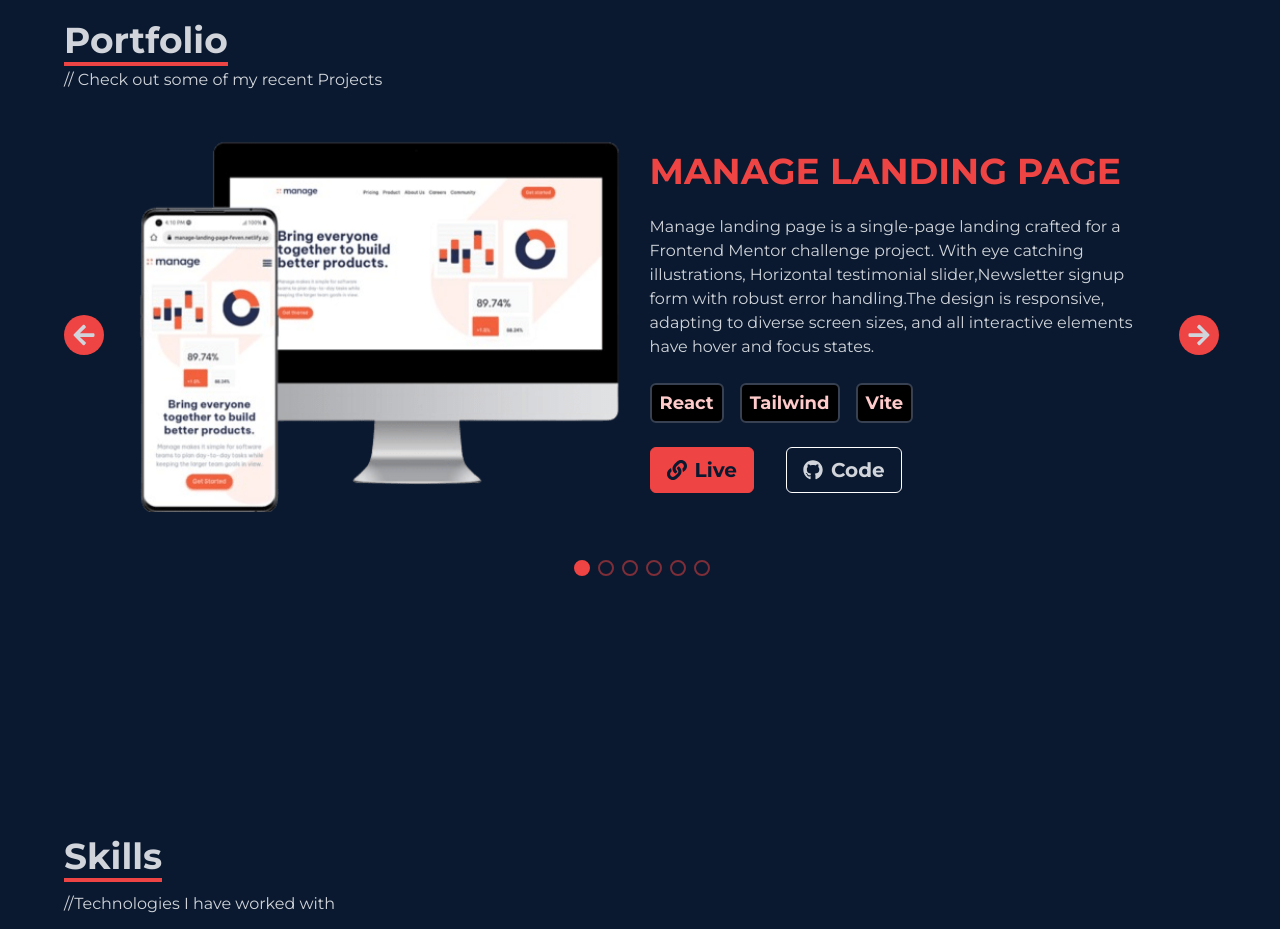
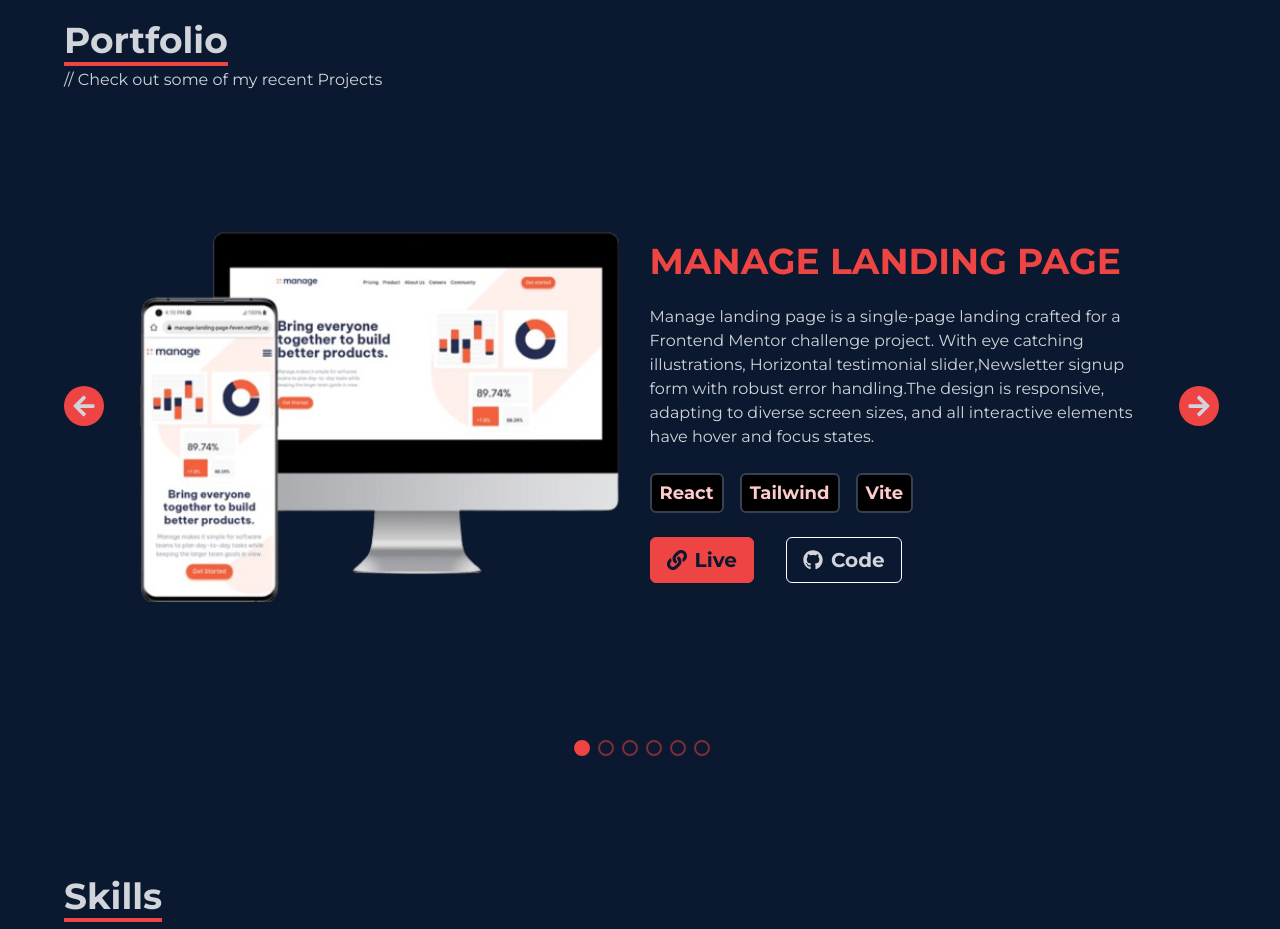
Before and after one commit to FevenSeyfu/myportfolio-react, a React (Vite) app: page / in a window 1280 px wide. Shown: the part 1660-2589 px from the top of the page. Built offline with nearby package versions, Linux system fonts and the light colour scheme; a web font is replaced by a local one.

Commit message:
update projects list layout

```diff
--- a/src/Components/Portfolio/ProjectCarousel.jsx
+++ b/src/Components/Portfolio/ProjectCarousel.jsx
@@ -31,9 +31,7 @@
           }`}
         >
           <div
-            className={`flex flex-col h-full lg:w-[80vw] ${
-              index % 2 === 0 ? "md:flex-row" : "md:flex-row-reverse"
-            } gap-4  md:mb-4 mt-2 items-center justify-center `}
+            className="flex flex-col h-full min-h-[70vh] lg:w-[80vw] md:flex-row gap-4  md:mb-4 mt-2 items-center justify-center "
           >
             <img
               src={item.image}
@@ -51,7 +49,7 @@
                 {item.description}
               </p>
               <ul
-                className="flex flex-row w-full items-start gap-2 md:gap-4 "
+                className="flex flex-row  flex-wrap w-full items-start gap-2 md:gap-4 "
                 id="tags"
               >
                 {item.technologies.map((tech, index) => (
@@ -106,7 +104,7 @@
       </button>
 
       {/* Dot Slider */}
-      <div className="flex mt-2">
+      <div className="flex md:bottom-0 mt-2">
         {projects.map((_, index) => (
           <button
             key={index}
```
